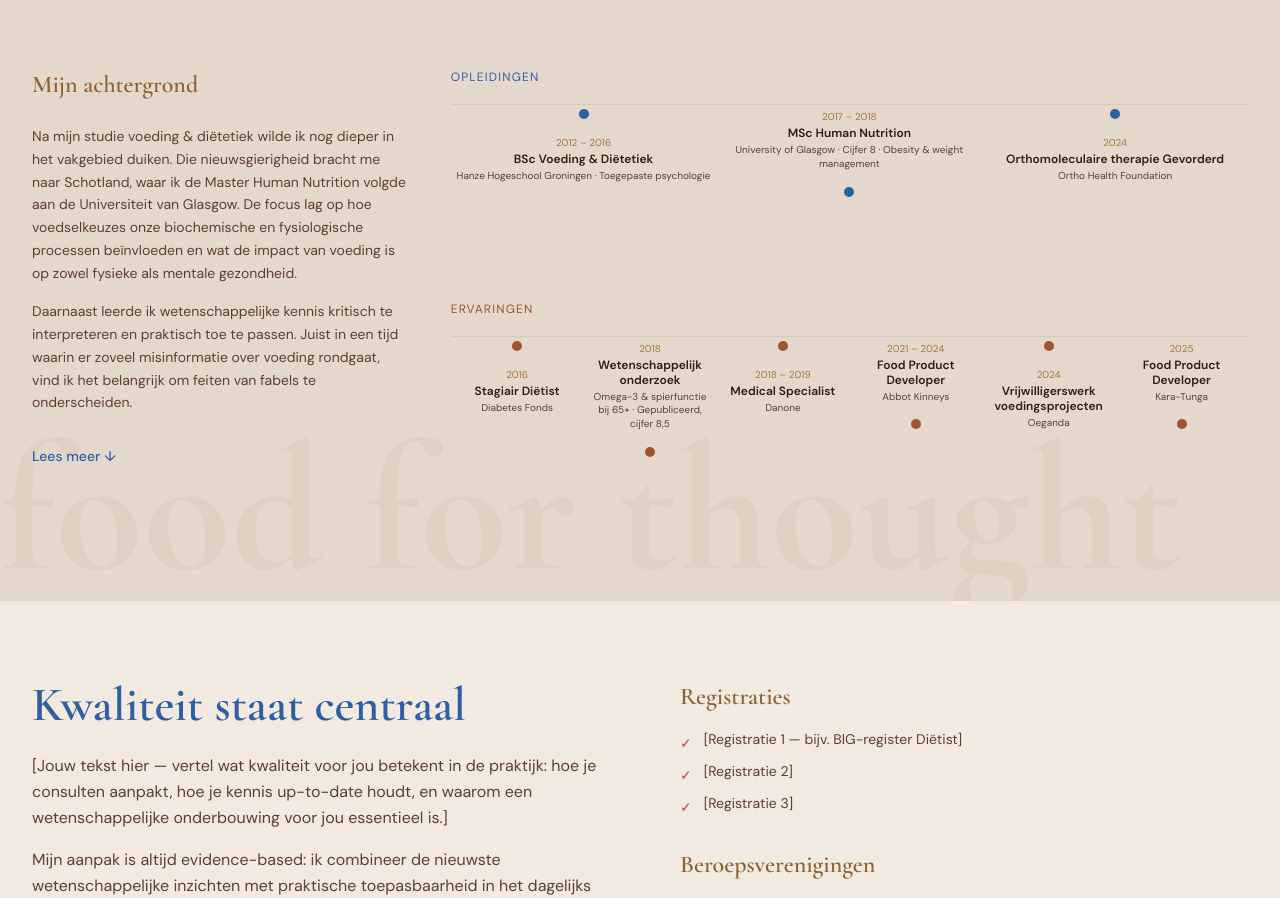
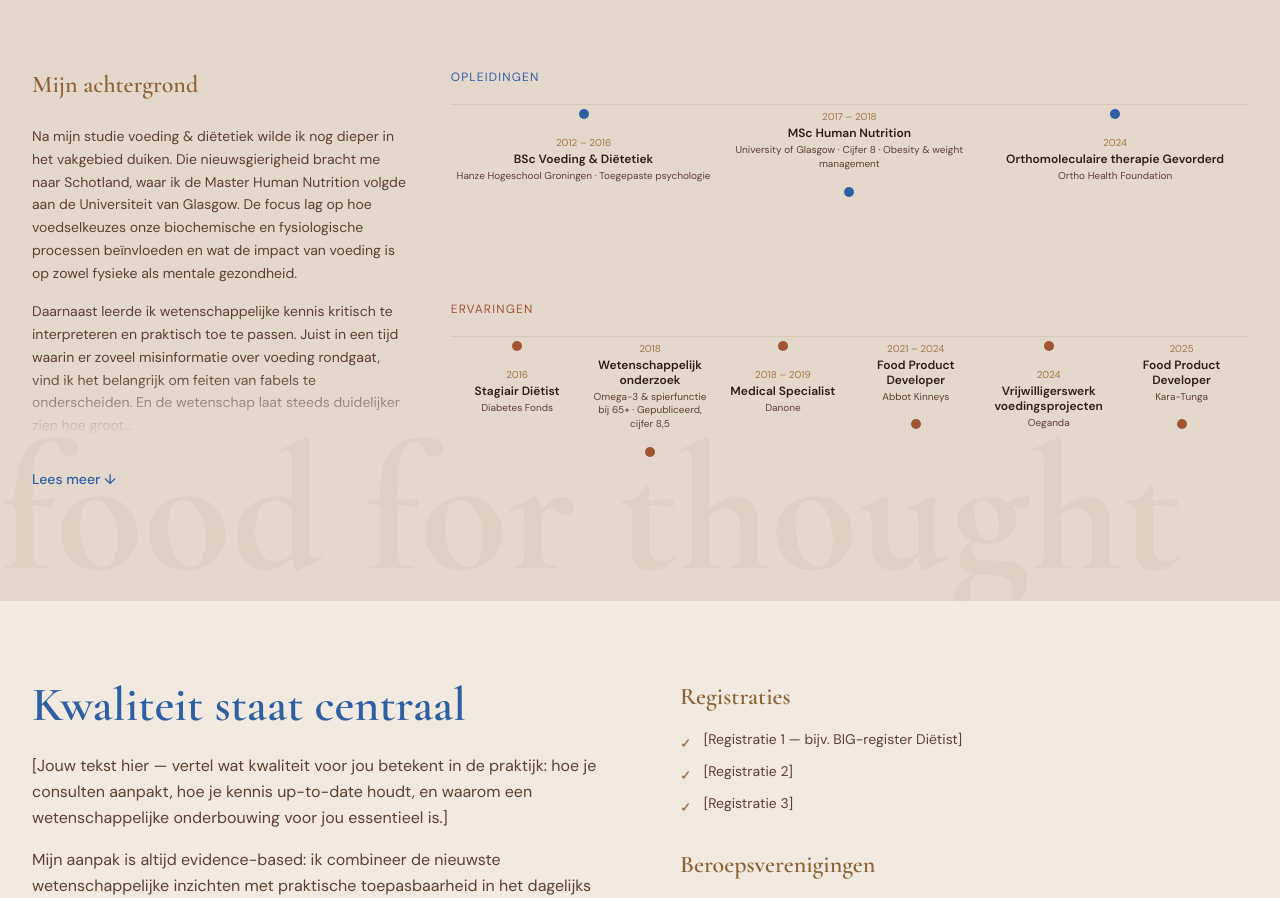
Before and after one commit to annafoods/annafoods, a Next.js app: page /over-mij in a window 1280 px wide. Shown: the part 880-1778 px from the top of the page. Built offline with nearby package versions, Linux system fonts and the light colour scheme.

Commit message:
Lees meer: fade-out gradient en afgebroken zin als visuele hint

```diff
--- a/app/over-mij/VerhaalExpand.tsx
+++ b/app/over-mij/VerhaalExpand.tsx
@@ -7,7 +7,8 @@ export default function VerhaalExpand() {
 
   return (
     <div className="font-body text-text-medium leading-relaxed text-sm space-y-4">
-      {/* Altijd zichtbaar */}
+      {/* Altijd zichtbaar — met fade onderaan als ingeklapt */}
+      <div className="relative">
         <p>
           Na mijn studie voeding &amp; diëtetiek wilde ik nog dieper in het vakgebied duiken.
           Die nieuwsgierigheid bracht me naar Schotland, waar ik de Master Human Nutrition
@@ -15,11 +16,17 @@ export default function VerhaalExpand() {
           biochemische en fysiologische processen beïnvloeden en wat de impact van voeding is op
           zowel fysieke als mentale gezondheid.
         </p>
-      <p>
+        <p className="mt-4">
           Daarnaast leerde ik wetenschappelijke kennis kritisch te interpreteren en praktisch toe
           te passen. Juist in een tijd waarin er zoveel misinformatie over voeding rondgaat, vind
-        ik het belangrijk om feiten van fabels te onderscheiden.
+          ik het belangrijk om feiten van fabels te onderscheiden. En de wetenschap laat steeds
+          duidelijker zien hoe groot…
         </p>
+        {/* Fade-out gradient */}
+        {!open && (
+          <div className="absolute bottom-0 left-0 right-0 h-16 bg-gradient-to-t from-beige-dark to-transparent pointer-events-none" />
+        )}
+      </div>
 
       {/* Uitklapbaar */}
       <div className={`space-y-4 overflow-hidden transition-all duration-500 ${open ? 'max-h-[1000px] opacity-100' : 'max-h-0 opacity-0'}`}>
```
Lines whose indentation alone changed are shown as unchanged.
